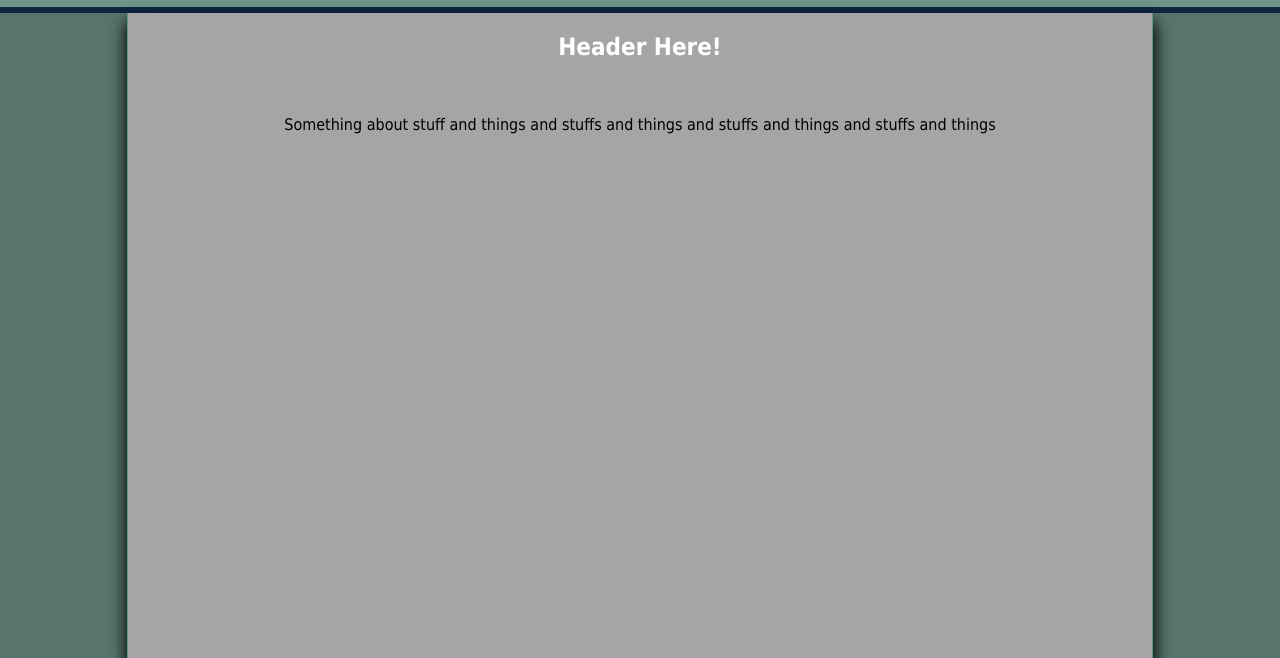
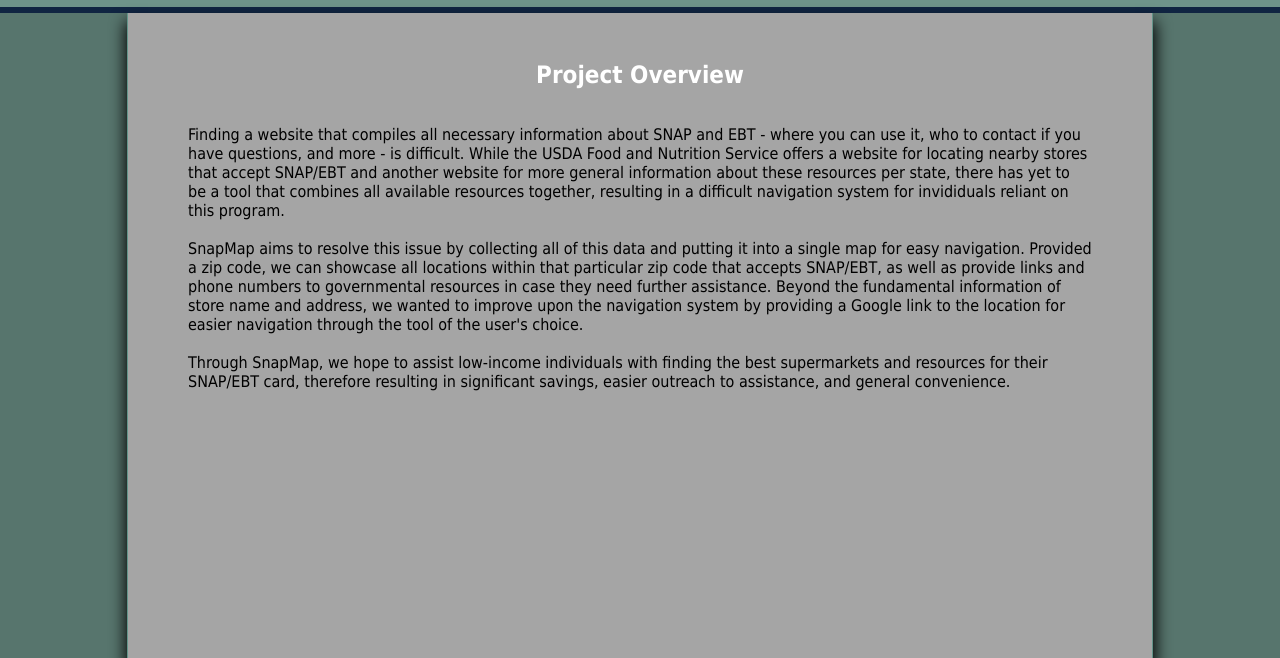
Before and after one commit to liangv21/ebtmap, a plain HTML site: page about.html in a window 1280 px wide. Shown: the part 142-800 px from the top of the page. Drawn offline with Linux system fonts and the light colour scheme.

Commit message:
working link + about

```diff
--- a/about.html
+++ b/about.html
@@ -28,12 +28,30 @@
 
         <div class="sub-container">
             <div class="about-center">
-                <h2>
-                    Header Here!<br>
+                <h2 style="margin-top: 48px;">
+                    Project Overview
                 </h2>
 
-                <p>
-                    <br>Something about stuff and things and stuffs and things and stuffs and things and stuffs and things
+                <p class="about-paragraph">
+                    Finding a website that compiles all necessary information about SNAP and EBT -
+                    where you can use it, who to contact if you have questions, and more - is difficult.
+                    While the USDA Food and Nutrition Service offers a website for locating
+                    nearby stores that accept SNAP/EBT and another website for more general information
+                    about these resources per state, there has yet to be a tool that combines all
+                    available resources together, resulting in a difficult navigation system for
+                    invididuals reliant on this program.
+                    <br><br>
+                    SnapMap aims to resolve this issue by collecting all of this data and putting it
+                    into a single map for easy navigation. Provided a zip code, we can showcase all locations
+                    within that particular zip code that accepts SNAP/EBT, as well as provide links and
+                    phone numbers to governmental resources in case they need further assistance. Beyond the
+                    fundamental information of store name and address, we wanted to improve upon the
+                    navigation system by providing a Google link to the location for easier navigation through
+                    the tool of the user's choice.
+                    <br><br>
+                    Through SnapMap, we hope to assist low-income individuals with finding the best supermarkets
+                    and resources for their SNAP/EBT card, therefore resulting in significant savings, easier outreach
+                    to assistance, and general convenience.
                 </p>
 
             </div>
--- a/style.css
+++ b/style.css
@@ -97,3 +97,9 @@ h1, h2 {
 .nav-bar-link-wrapper a:hover {
     color: black;
 }
+
+.about-paragraph {
+    text-align: left;
+    margin-left: 60px;
+    margin-right: 60px;
+}
```
Also changed, not shown: index.html (+1 -1 lines), js/main.js (+29 -2 lines).
